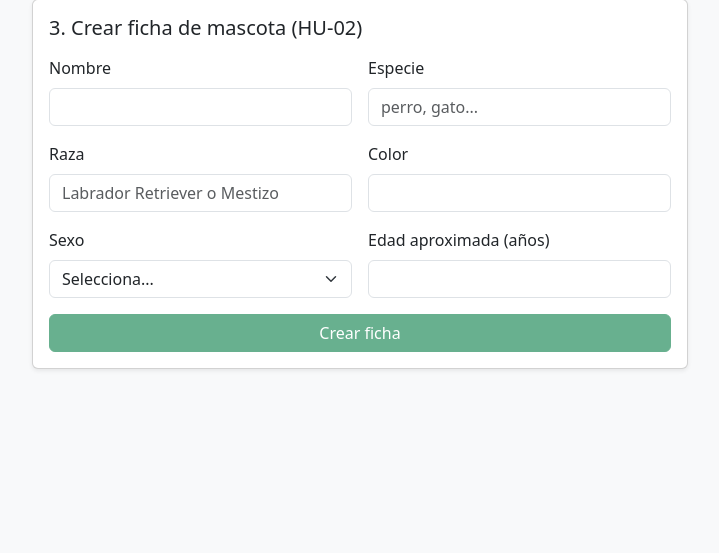
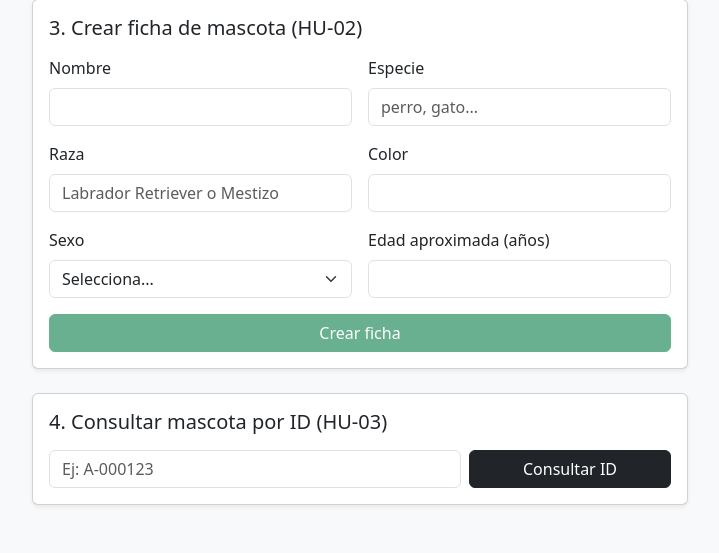
Before and after one commit to pabloRojasT/Modulo_1_registro_de_tutores_y_animales, a Flask app: page / in a window 1280 px wide. Shown: the part 665-1218 px from the top of the page, without its empty margins (280-999 px from the left). Before the commit the page ends 1035 px from the top, so only its background shows below. Run offline with Flask 3, Linux system fonts and the light colour scheme.

Commit message:
Agregar sección HTML para consultar mascota por ID (HU-03)

```diff
--- a/templates/index.html
+++ b/templates/index.html
@@ -131,6 +131,36 @@
         <div id="animal-resultado" class="alert mt-3 mb-0 d-none"></div>
       </div>
     </div>
+
+    <!-- Paso 4: Consulta por animalId (HU-03) -->
+    <div class="card shadow-sm mt-4">
+      <div class="card-body">
+        <h2 class="h5 mb-3">4. Consultar mascota por ID (HU-03)</h2>
+
+        <form id="form-consulta-animal" class="row g-2" autocomplete="off">
+          <div class="col-sm-8">
+            <label for="consulta-animal-id" class="form-label visually-hidden">ID del animal</label>
+            <input type="text" id="consulta-animal-id" class="form-control"
+              placeholder="Ej: A-000123" autocomplete="off" spellcheck="false" required>
+          </div>
+          <div class="col-sm-4">
+            <button type="submit" id="btn-consultar-animal" class="btn btn-dark w-100">
+              Consultar ID
+            </button>
+          </div>
+        </form>
+
+        <div id="consulta-meta" class="alert alert-secondary mt-3 mb-2 py-2 d-none">
+          <strong>HTTP:</strong> <span id="consulta-http-code">-</span> &nbsp;|&nbsp;
+          <strong>Tiempo:</strong> <span id="consulta-tiempo">-</span>
+        </div>
+
+        <div id="consulta-ficha" class="border rounded bg-white p-3 mb-2 d-none"></div>
+
+        <pre id="consulta-json" class="bg-dark text-light p-3 rounded mb-0 d-none" style="font-size: 0.85rem; overflow-x: auto;"></pre>
+      </div>
+    </div>
+
   </div>
 
   <script>
```
